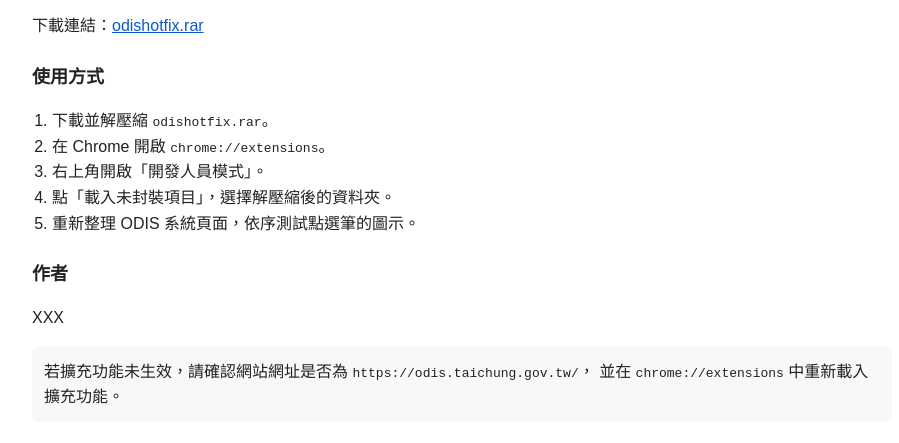
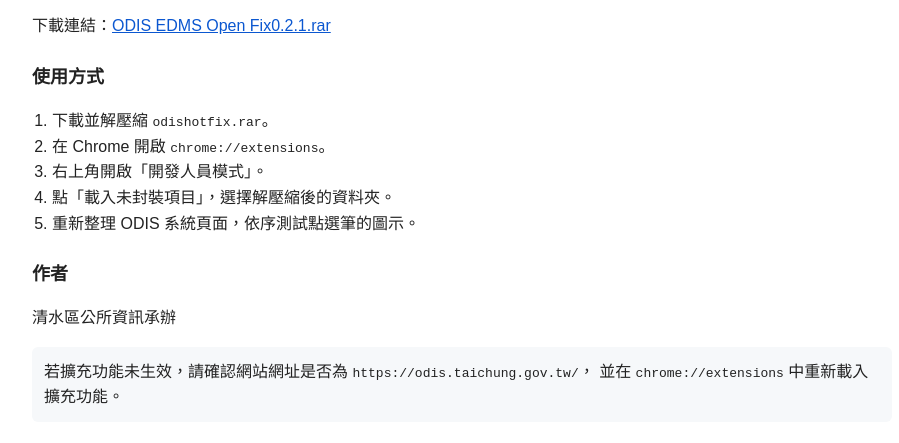
Before and after one commit to kyo76312/odishotfix, a plain HTML site: page index.html in a window 1280 px wide. Shown: the part 65-508 px from the top of the page, without its empty margins (178-1077 px from the left). Drawn offline with Linux system fonts and the light colour scheme.

Commit message:
Update index.html

```diff
--- a/index.html
+++ b/index.html
@@ -18,7 +18,7 @@
   <div class="container">
     <h1>ODIS 擴充功能使用說明</h1>
 
-    <p>下載連結：<a href="https://github.com/kyo76312/odishotfix.rar">odishotfix.rar</a></p>
+    <p>下載連結：<a href="https://github.com/kyo76312/odishotfix/blob/main/ODIS%20EDMS%20Open%20Fix0.2.1.rar">ODIS EDMS Open Fix0.2.1.rar</a></p>
 
     <h2>使用方式</h2>
     <ol>
@@ -30,7 +30,7 @@
     </ol>
 
     <h2>作者</h2>
-    <p>XXX</p>
+    <p>清水區公所資訊承辦</p>
 
     <div class="note">
       若擴充功能未生效，請確認網站網址是否為 <code>https://odis.taichung.gov.tw/</code>，
```
